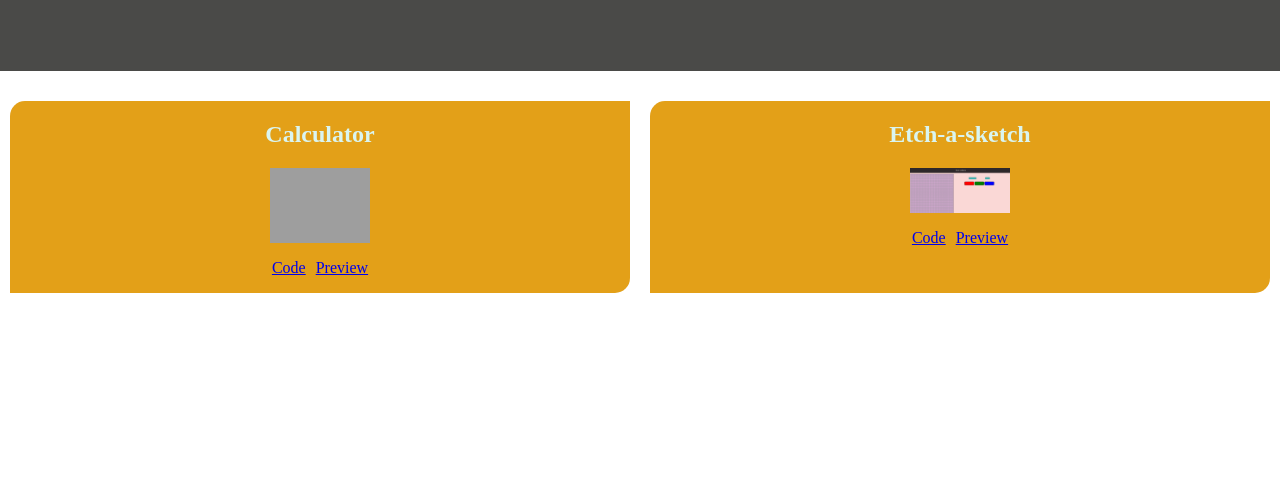
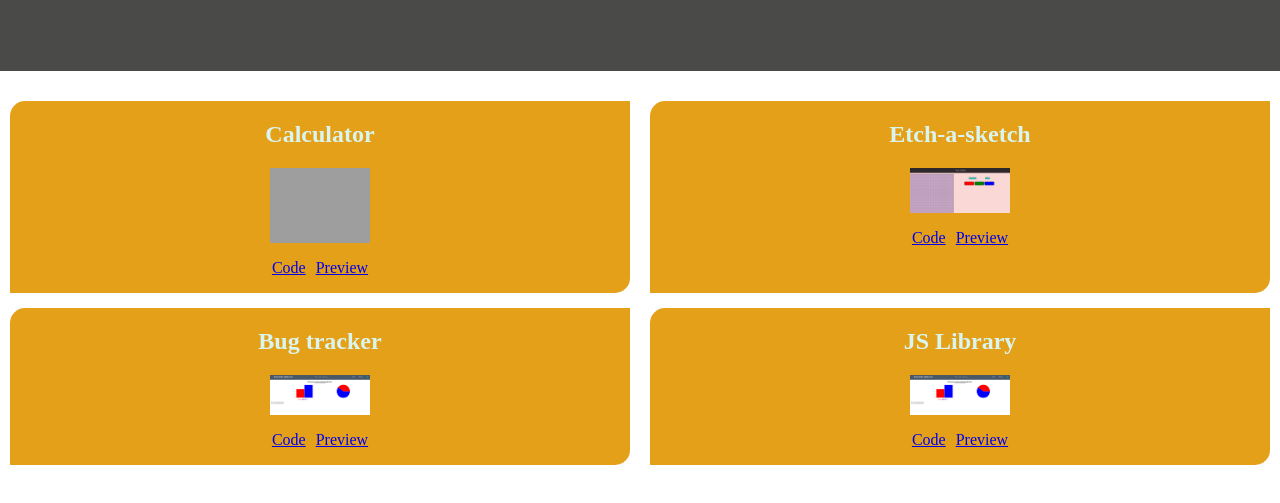
Before and after one commit to Tropienet/personal-portfolio-fcc, a plain HTML site: page index.html in a window 1280 px wide. Shown: the part 179-682 px from the top of the page. Drawn offline with Linux system fonts and the light colour scheme; grey boxes are pictures that could not be loaded.

Commit message:
Added more projects

```diff
--- a/index.html
+++ b/index.html
@@ -37,6 +37,22 @@
                 <p class="preview-link link"><a href="https://tropienet.github.io/etch-sketch/" target="_blank">Preview</a></p>
             </div>
         </div>
+        <div class="project-tile">
+            <h2 class="project-name">Bug tracker</h2>
+            <img src="./images/Screenshot_2023-03-12_17-28-24.png" alt="Bug tracker" class="project-img">
+            <div class="link-container">
+                <p class="code-link link"><a href="https://github.com/Tropienet/bug-tracker-application" target="_blank">Code</a></p>
+                <p class="preview-link link"><a href="https://tropienet.github.io/bug-tracker-application/" target="_blank">Preview</a></p>
+            </div>
+        </div>
+        <div class="project-tile">
+            <h2 class="project-name">JS Library</h2>
+            <img src="./images/Screenshot_2023-03-12_17-28-24.png" alt="Bug tracker" class="project-img">
+            <div class="link-container">
+                <p class="code-link link"><a href="https://github.com/Tropienet/js-library" target="_blank">Code</a></p>
+                <p class="preview-link link"><a href="https://tropienet.github.io/js-library/" target="_blank">Preview</a></p>
+            </div>
+        </div>
     </div>
 </body>
 </html>
--- a/styles/style.css
+++ b/styles/style.css
@@ -50,6 +50,7 @@ body {
 #projects {
     display: grid;
     grid-template-columns: repeat(2, 1fr);
+    gap: 15px 0;
 }
 
 .project-tile {
```
Also changed, not shown: images/Screenshot_2023-03-12_17-28-24.png (added), images/js-library.png (added).
